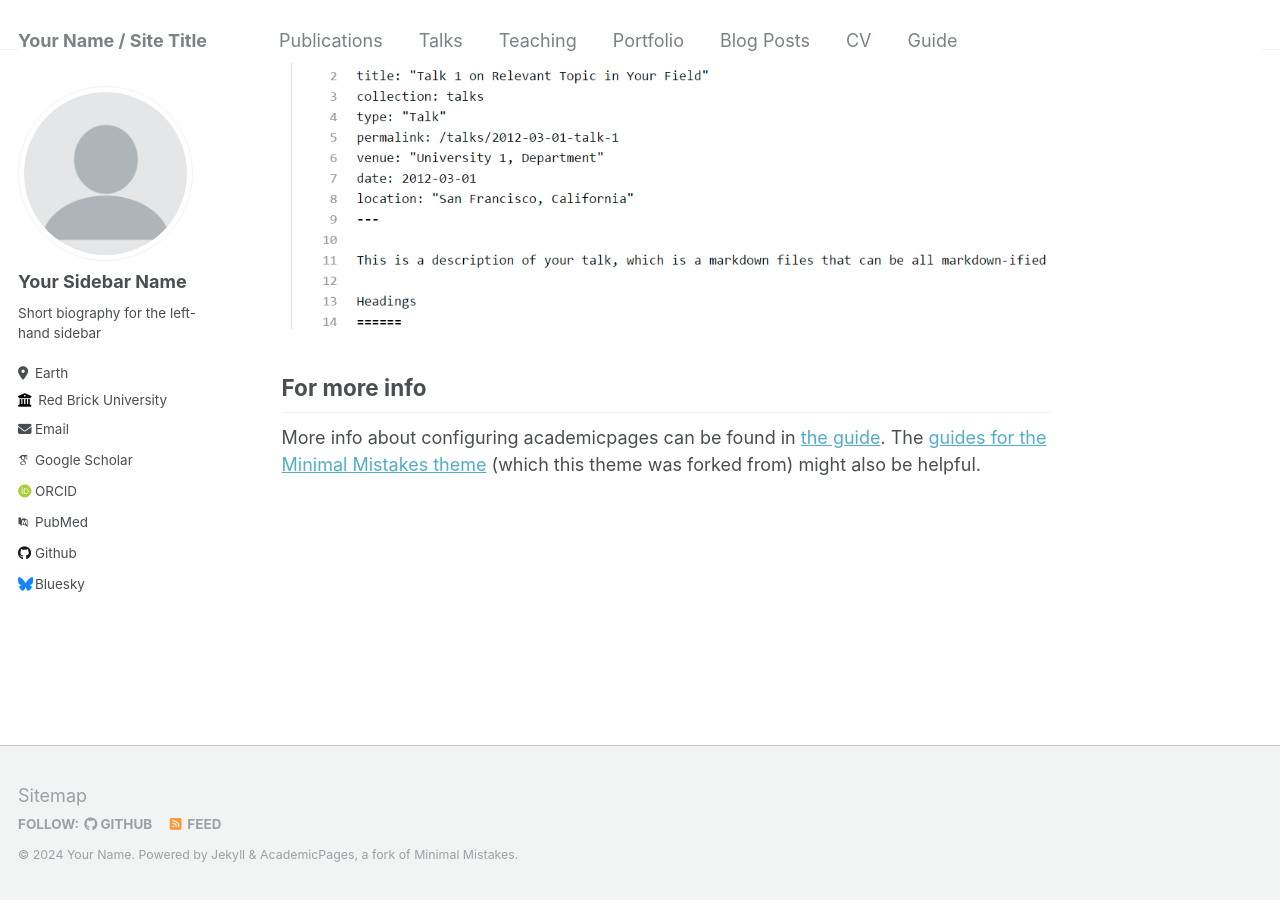
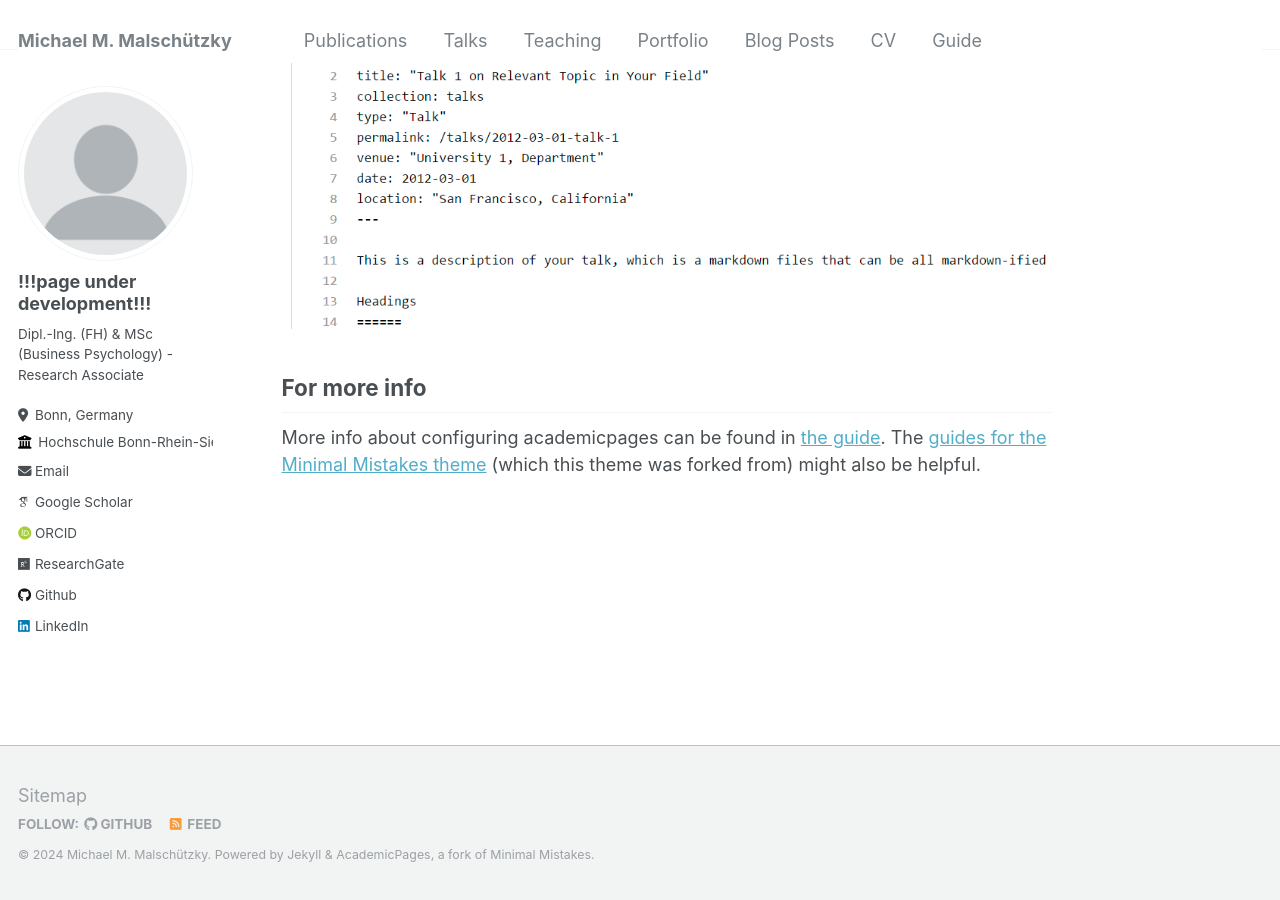
Before and after one commit to Malschuetzky/Malschuetzky.github.io, a Jekyll site: the page built from _pages/about.md, in a window 1280 px wide and 900 px high, scrolled down 2640 px. Built offline with Jekyll 4.4.1, drawn with Linux system fonts in a browser that asks for light colours; some web fonts are replaced.

Commit message:
first config

```diff
--- a/_config.yml
+++ b/_config.yml
@@ -8,13 +8,13 @@
 
 # Basic Site Settings
 locale                   : "en-US"
-title                    : "Your Name / Site Title"
+title                    : "Michael M. Malschützky"
 title_separator          : "-"
-name                     : &name "Your Name"
+name                     : &name "Michael M. Malschützky"
 description              : &description "personal description"
-url                      : https://academicpages.github.io # the base hostname & protocol for your site e.g. "https://mmistakes.github.io"
+url                      : https://github.com/Malschuetzky # the base hostname & protocol for your site e.g. "https://mmistakes.github.io"
 baseurl                  : "" # the subpath of your site, e.g. "/blog"
-repository               : "academicpages/academicpages.github.io"
+repository               : #"academicpages/academicpages.github.io"
 
 # Site Author - The following control what appear as part of the author content on the side bar.
 #               If a field is blank the icon and link will not appear, otherwise it will be shown.
@@ -22,32 +22,32 @@ repository               : "academicpages/academicpages.github.io"
 author:
   # Biographic information
   avatar           : "profile.png"
-  name             : "Your Sidebar Name"
+  name             : "!!!page under development!!!"
   pronouns         : # example: "she/her"
-  bio              : "Short biography for the left-hand sidebar"
-  location         : "Earth"
-  employer         : "Red Brick University"
+  bio              : "Dipl.-Ing. (FH) & MSc (Business Psychology) - Research Associate"
+  location         : "Bonn, Germany"
+  employer         : "Hochschule Bonn-Rhein-Sieg, University of Applied Sciences"
   uri              : # URL
-  email            : "none@example.org"
+  email            : "michael.malschuetzky@h-brs.de"
 
   # Academic websites
-  arxiv            : # URL - Update with the correct link to your profile
-  googlescholar    : "https://scholar.google.com/citations?user=PS_CX0AAAAAJ"
-  impactstory      : # URL
-  orcid            : "http://orcid.org/yourorcidurl"
-  pubmed           : "https://www.ncbi.nlm.nih.gov/pubmed/?term=john+snow"
-  researchgate     : # URL
+  #arxiv            : # URL - Update with the correct link to your profile
+  googlescholar    : "https://scholar.google.de/citations?user=DD3-VkoAAAAJ&hl=de"
+  #impactstory      : # URL
+  orcid            : "https://orcid.org/0000-0001-5328-1529"
+  #pubmed           : # URL
+  researchgate     : "https://www.researchgate.net/profile/Michael-Malschuetzky"
 
   # Repositories and software development
-  bitbucket        : # Username - Update with your username on the site
-  codepen          : # Username
-  dribbble         : # Username
-  github           : "academicpages"
-  kaggle           : # Username
-  stackoverflow    : # User number or user number and name (i.e., use "1" or "1/jeff-atwood")
+  #bitbucket        : # Username - Update with your username on the site
+  #codepen          : # Username
+  #dribbble         : # Username
+  github           : "Malschuetzky"
+  #kaggle           : # Username
+  #stackoverflow    : # User number or user number and name (i.e., use "1" or "1/jeff-atwood")
 
   # Social media
-  bluesky          : "bsky.app" # Replace this with you Bluesky username
+  bluesky          : #"bsky.app" # Replace this with you Bluesky username
   facebook         : # Username
   flickr           : # Username
   foursquare       : # Username
@@ -56,7 +56,7 @@ author:
   keybase          : # Username
   instagram        : # Username
   lastfm           : # Username
-  linkedin         : # Username
+  linkedin         : "michael-malschuetzky"# Username
   mastodon         : # URL
   medium           : # URL
   pinterest        : # Username
@@ -120,7 +120,7 @@ yandex_site_verification :
 
 # Social Sharing
 twitter:
-  username               : &twitter
+  username               : #&twitter
 facebook:
   username               :
   app_id                 :
@@ -136,7 +136,7 @@ social:
 
 # Analytics
 analytics:
-  provider               :  "google-universal" # false (default), "google", "google-universal", "google-analytics-4", "custom"
+  provider               :  false # false (default), "google", "google-universal", "google-analytics-4", "custom"
   google:
     tracking_id          :
 
```
